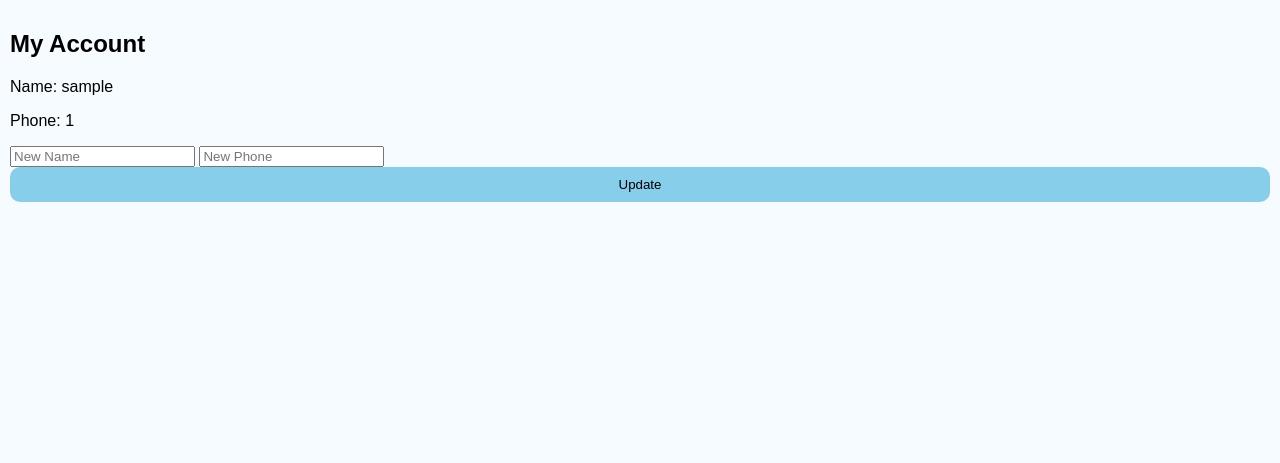
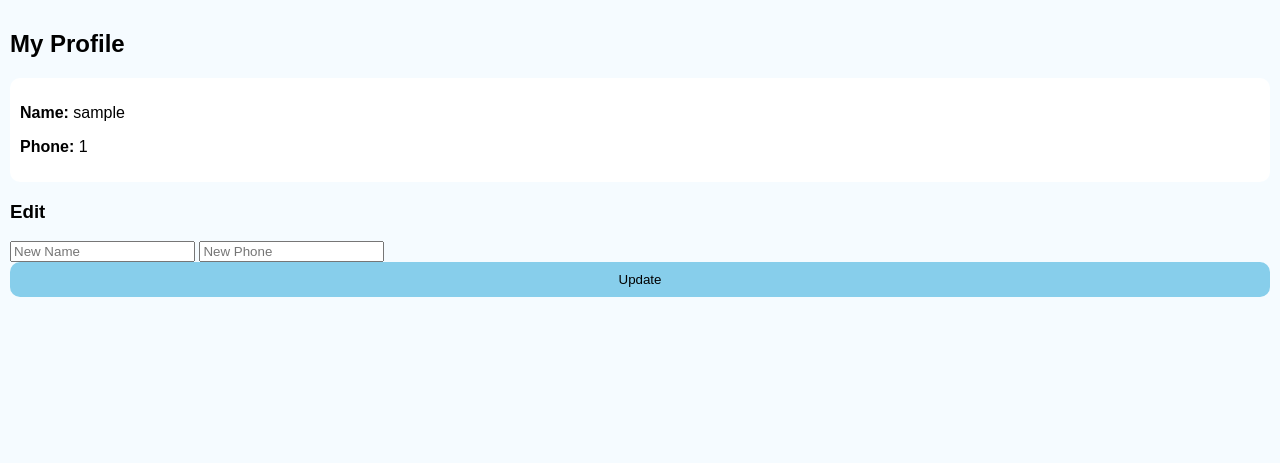
Before and after one commit to tahmid16122009-crypto/shoes-place, a Flask app: page /me in a window 1280 px wide. Shown: the top 463 px of the page. Run offline with Flask 3, Linux system fonts and the light colour scheme; the visitor is signed in with stand-in values (Sample User, id 1).

Commit message:
Update me.html

```diff
--- a/templates/me.html
+++ b/templates/me.html
@@ -1,10 +1,14 @@
 {% extends "base.html" %}
 {% block content %}
 
-<h2>My Account</h2>
+<h2>My Profile</h2>
 
-<p>Name: {{session.get('user')}}</p>
-<p>Phone: {{session.get('phone')}}</p>
+<div class="card">
+<p><b>Name:</b> {{session.get('user')}}</p>
+<p><b>Phone:</b> {{session.get('phone')}}</p>
+</div>
+
+<h3>Edit</h3>
 
 <form method="POST" action="/update_profile">
 <input name="name" placeholder="New Name">
```
